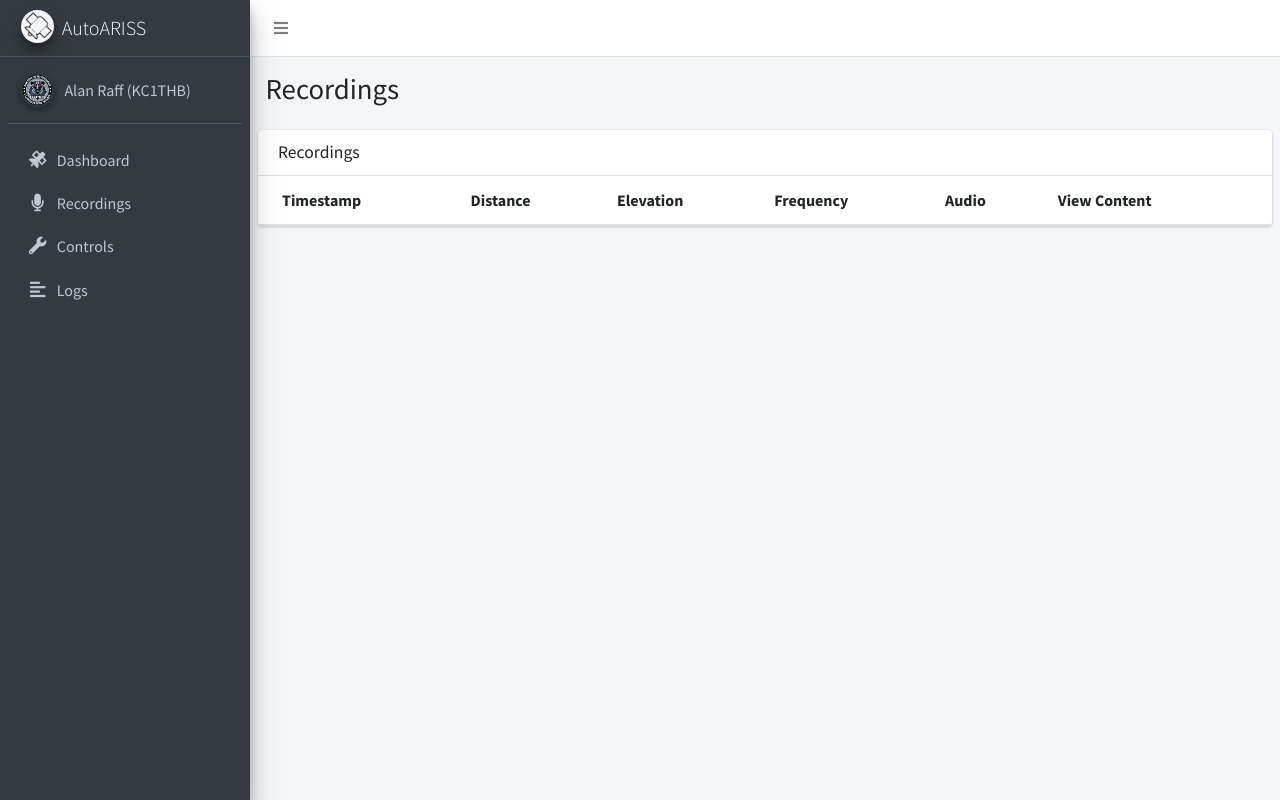
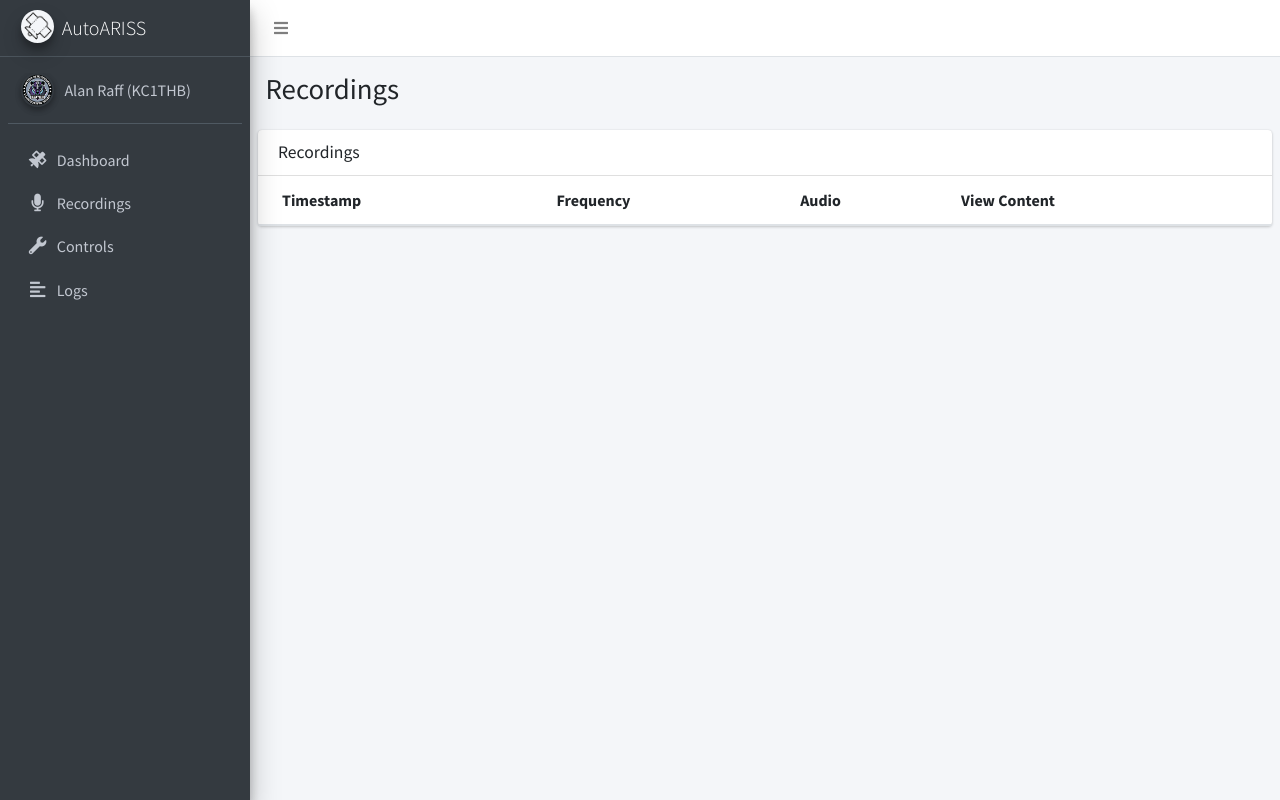
Before and after one commit to Un1xG0d/StarStream, a Flask app: page /recordings in a window 1280 px wide. Run offline with Flask 3, Linux system fonts and the light colour scheme; lists and menus that the app fills with data are empty; parts of the project's set-up code (start-up, migrations or seed data) failed here and were passed over; some libraries are stand-ins or nearby versions.

Commit message:
remove distance and elevation from recordings table

```diff
--- a/templates/recordings.html
+++ b/templates/recordings.html
@@ -98,8 +98,6 @@
             <thead>
               <tr>
                 <th>Timestamp</th>
-                <th>Distance</th>
-                <th>Elevation</th>
                 <th>Frequency</th>
                 <th>Audio</th>
                 <th>View Content</th>
@@ -109,8 +107,6 @@
               {% for recording in recordings %}
                 <tr>
                   <td>{{ recording["timestamp"] }}</td>
-                  <td>{{ recording["distance"] }}</td>
-                  <td>{{ recording["elevation_angle"] }}</td>
                   <td>{{ recording["frequency"] }}</td>
                   <td><audio src="{{ url_for('static', filename=recording['audio_file']) }}" controls></audio></td>
                   {% if 'image' in recording %}
```
